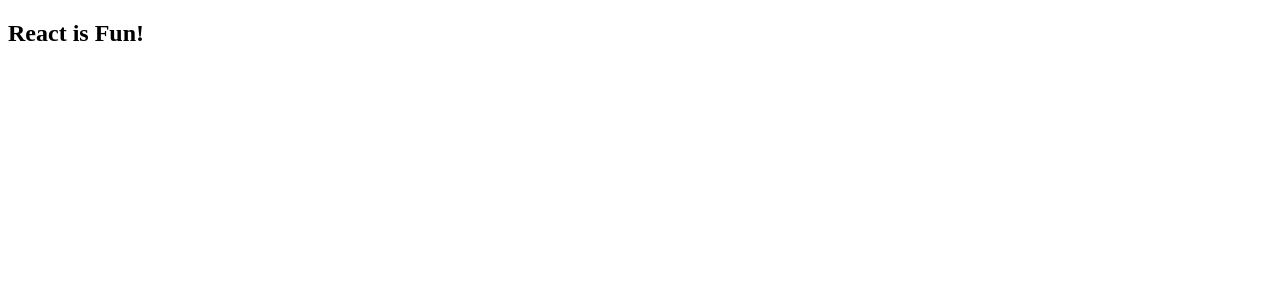
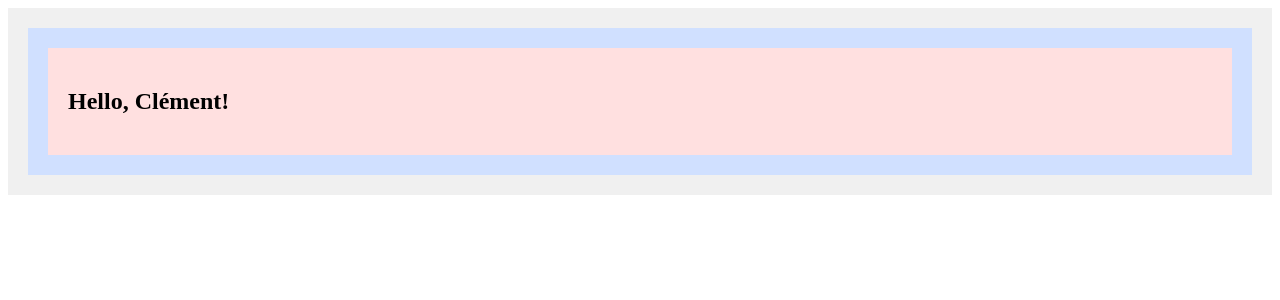
Before and after one commit to CSampebgo333/react-nextjs-projects, a React (Vite) app in the folder project-04-portfolio-website/: page / in a window 1280 px wide. Shown: the top 300 px of the page. Built offline with nearby package versions, Linux system fonts and the light colour scheme.

Commit message:
Initiation to React Context

```diff
--- a/project-04-portfolio-website/src/App.jsx
+++ b/project-04-portfolio-website/src/App.jsx
@@ -1,8 +1,14 @@
+import Parent from "./components/Parent";
+import { UserContext } from "./contexts/UserContext";
+
 const App = () => {
+
+  const user = {name: "Clément"}
+
   return (
-    <>
-      <h2>React is Fun!</h2>
-    </>
+    <UserContext.Provider value={user}>
+      <Parent />
+    </UserContext.Provider>
   );
 }
 
--- /dev/null
+++ b/project-04-portfolio-website/src/components/Child.jsx
@@ -0,0 +1,14 @@
+import GrandChild from "./GrandChild";
+
+const Child = () => {
+    return (
+        <div style={{
+            padding: "20px",
+            backgroundColor: "#d0e0ff"
+        }}>
+            <GrandChild />
+        </div>
+    );
+}
+
+export default Child;
--- /dev/null
+++ b/project-04-portfolio-website/src/components/GrandChild.jsx
@@ -0,0 +1,17 @@
+import { UserContext } from "../contexts/UserContext";
+import { useContext } from "react";
+
+const GrandChild = () => {
+    const user = useContext(UserContext);
+
+    return (
+        <div style={{
+            padding: "20px",
+            backgroundColor: "#ffe0e0"
+        }}>
+            <h2>Hello, {user.name}!</h2>
+        </div>
+    );
+}
+
+export default GrandChild;
--- /dev/null
+++ b/project-04-portfolio-website/src/components/Parent.jsx
@@ -0,0 +1,14 @@
+import Child from "./Child";
+
+const Parent = () => {
+    return (
+        <div style={{
+            backgroundColor: "#f0f0f0",
+            padding: "20px",
+        }}>
+            <Child />
+        </div>
+    );
+}
+
+export default Parent;
--- /dev/null
+++ b/project-04-portfolio-website/src/contexts/UserContext.js
@@ -0,0 +1,3 @@
+import { createContext } from "react"
+
+export const UserContext = createContext(null);
```
